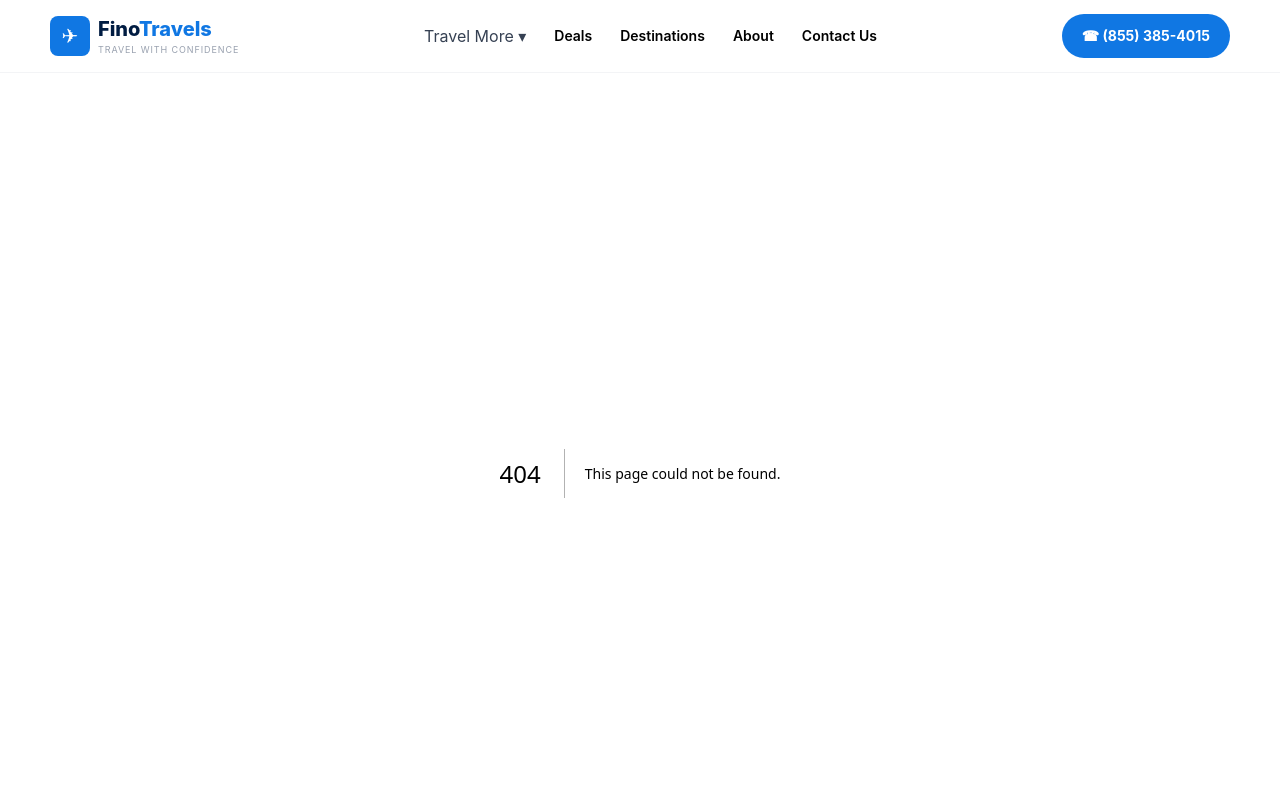
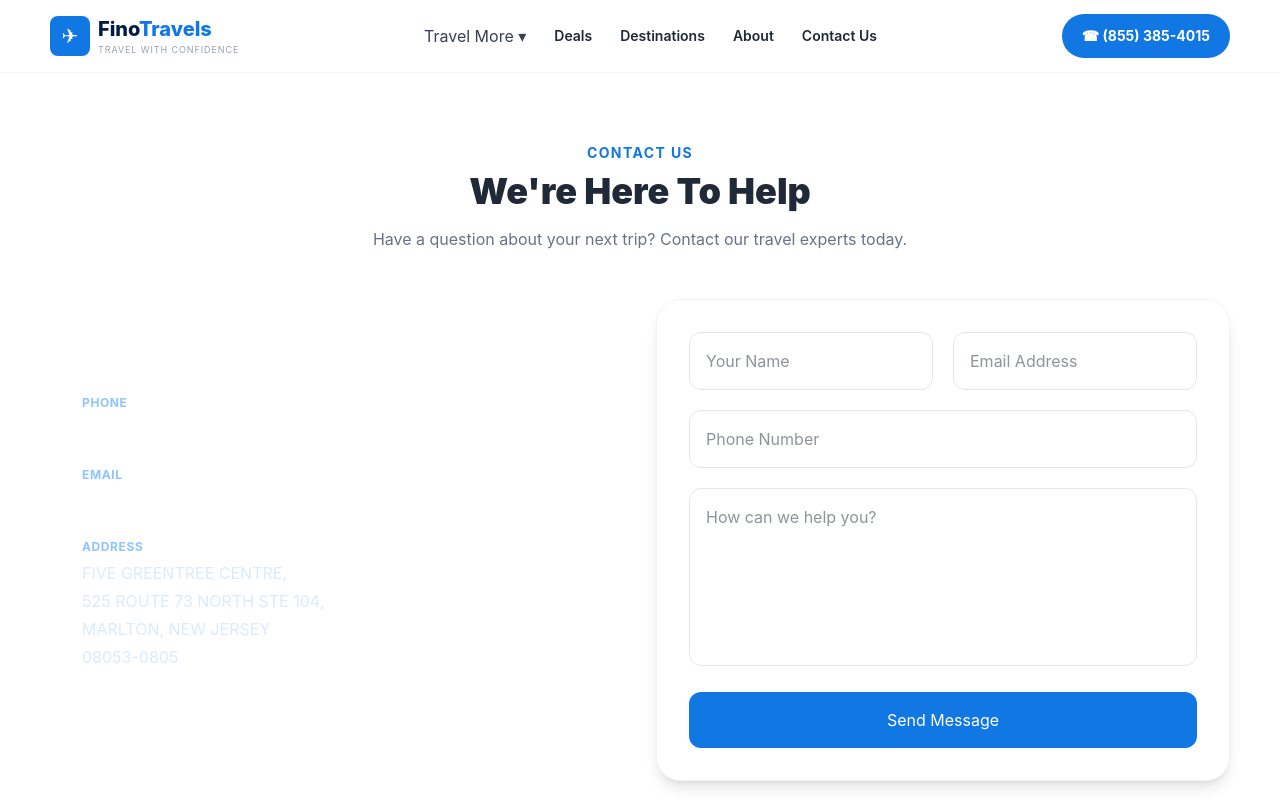
Before and after one commit to NarutoCRM/finotravels, a Next.js app: page /contact in a window 1280 px wide. Before the commit this address had no page. Shown: the top 800 px of the page. Built offline with nearby package versions, Linux system fonts and the light colour scheme.

Commit message:
feat: Add Cancellation Refund, Car Rental, Contact, Cookie Policy, and Cruise pages with respective components and styles

```diff
--- /dev/null
+++ b/app/cancellation-refund/page.tsx
@@ -0,0 +1,3 @@
+import CancellationRefund from "@/site-pages/CancellationRefund";
+
+export default CancellationRefund;
--- /dev/null
+++ b/app/car-rental/page.tsx
@@ -0,0 +1,3 @@
+import CarRental from "@/site-pages/CarRental";
+
+export default CarRental;
--- /dev/null
+++ b/app/contact/page.tsx
@@ -0,0 +1,3 @@
+import Contact from "@/site-pages/Contact";
+
+export default Contact;
--- /dev/null
+++ b/app/cookie-policy/page.tsx
@@ -0,0 +1,3 @@
+import CookiePolicy from "@/site-pages/CookiePolicy";
+
+export default CookiePolicy;
--- /dev/null
+++ b/app/cruise/page.tsx
@@ -0,0 +1,3 @@
+import Cruise from "@/site-pages/Cruise";
+
+export default Cruise;
--- a/src/pages/CancellationRefund.jsx
+++ b/site-pages/CancellationRefund.tsx
@@ -2,7 +2,7 @@ import { appData } from "../data";
 import { formatPhoneNumber } from "../utils/helper";
 
 function CancellationRefund() {
-  const List = ({ items }) => (
+  const List = ({ items }: { items: string[] }) => (
     <ul className="mt-4 space-y-2">
       {items.map((item) => (
         <li key={item} className="flex gap-3 text-gray-600">
@@ -13,7 +13,7 @@ function CancellationRefund() {
     </ul>
   );
 
-  const Section = ({ number, title, children }) => (
+  const Section = ({ number, title, children }: { number: string; title: string; children: React.ReactNode }) => (
     <section className="mb-10">
       <h2 className="text-2xl font-bold text-dark">
         {number}. {title}
--- a/src/pages/Contact.jsx
+++ b/site-pages/Contact.tsx
@@ -91,7 +91,7 @@ function Contact() {
             />
 
             <textarea
-              rows="6"
+              rows={6}
               placeholder="How can we help you?"
               className="mt-5 w-full resize-none rounded-xl border border-gray-200 px-4 py-4 outline-none focus:border-primary"
             />
--- a/src/pages/CookiePolicy.jsx
+++ b/site-pages/CookiePolicy.tsx
@@ -2,7 +2,7 @@ import { appData } from "../data";
 import { formatPhoneNumber } from "../utils/helper";
 
 function CookiePolicy() {
-  const List = ({ items }) => (
+  const List = ({ items }: { items: string[] }) => (
     <ul className="mt-4 space-y-2">
       {items.map((item) => (
         <li key={item} className="flex gap-3 text-gray-600">
@@ -13,7 +13,7 @@ function CookiePolicy() {
     </ul>
   );
 
-  const Section = ({ number, title, children }) => (
+  const Section = ({ number, title, children }: { number: string; title: string; children: React.ReactNode }) => (
     <section className="mb-10">
       <h2 className="text-2xl font-bold text-dark">
         {number}. {title}
--- a/src/pages/Cruise.jsx
+++ b/site-pages/Cruise.tsx
@@ -1,3 +1,5 @@
+import { appData } from "../data";
+
 function Cruise() {
   return (
     <section className="section-padding">
```
Also changed, not shown: site-pages/CarRental.tsx (renamed from src/pages/CarRental.jsx).
